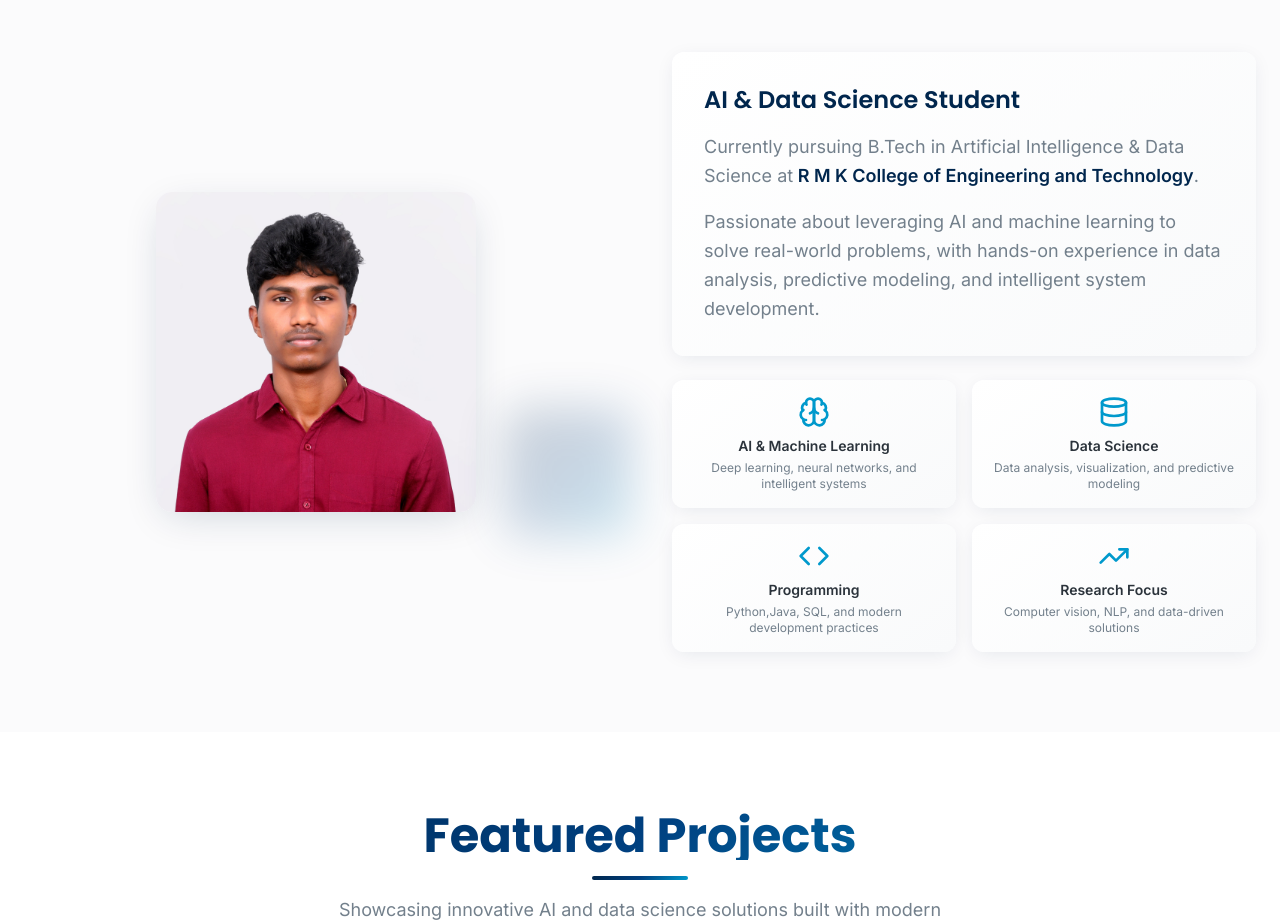
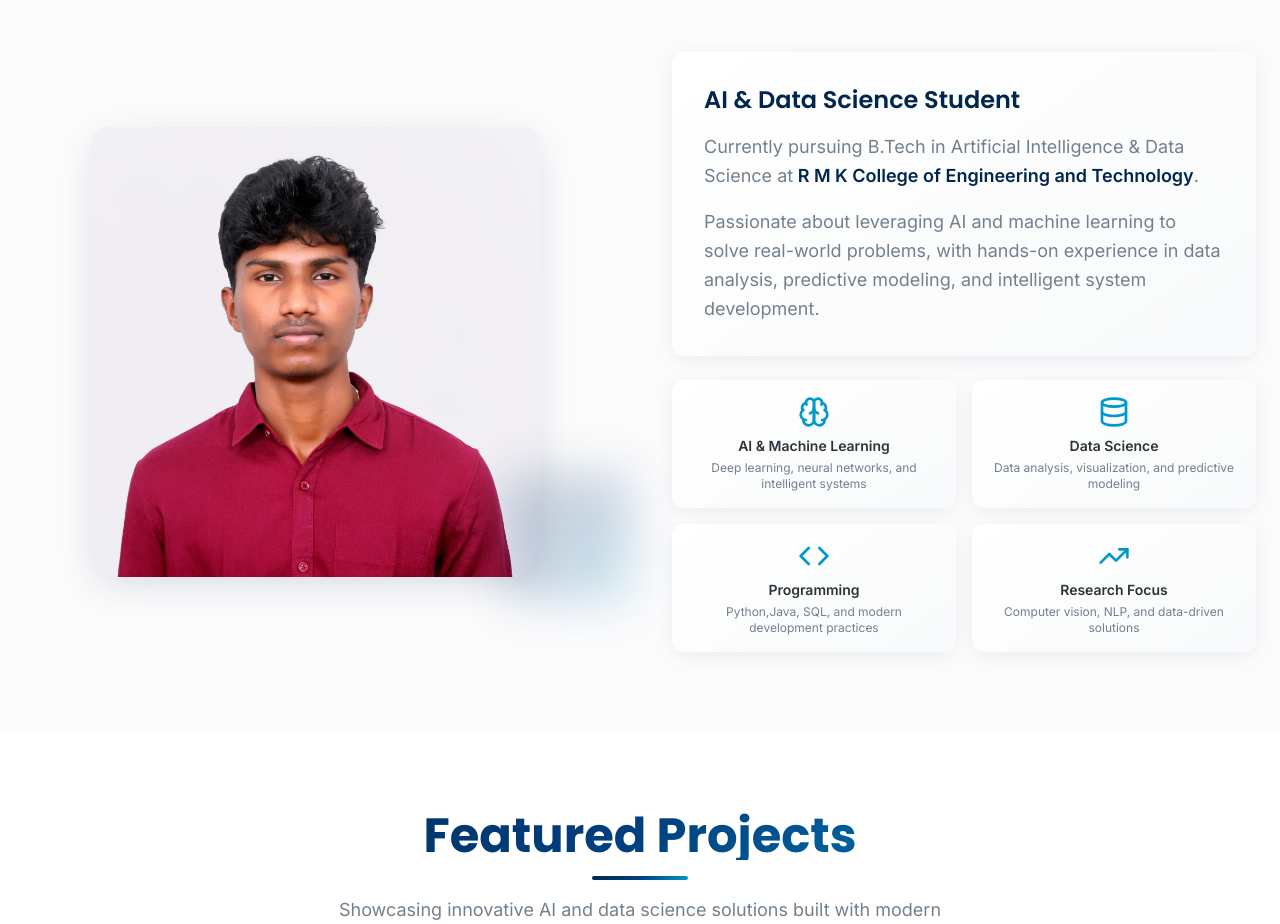
Before and after one commit to Venkateshaa-TD/Portfolio, a React (Vite) app: page / in a window 1280 px wide. Shown: the part 960-1884 px from the top of the page. Built offline with nearby package versions, Linux system fonts and the light colour scheme; the HTML template or start-up script is replaced by a standard one.

Commit message:
Adjust profile image dimensions in About component

```diff
--- a/src/components/About.tsx
+++ b/src/components/About.tsx
@@ -40,7 +40,7 @@ const About = () => {
           {/* Profile Image */}
           <div className="animate-slide-up">
             <div className="relative">
-              <div className="w-80 h-80 mx-auto rounded-2xl overflow-hidden shadow-professional hover-lift">
+              <div className="w-72 h-72 md:w-96 md:h-96 lg:w-[450px] lg:h-[450px] mx-auto rounded-2xl overflow-hidden shadow-professional hover-lift">
                 <img
                   src={profileAvatar}
                   alt="Venkateshaa T D"
```
